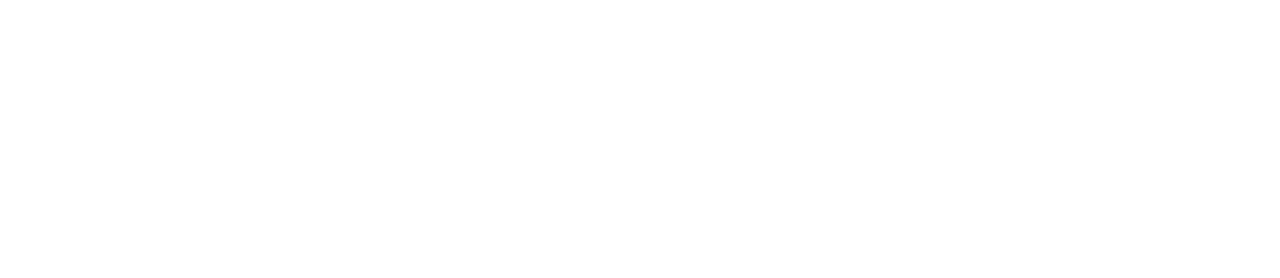
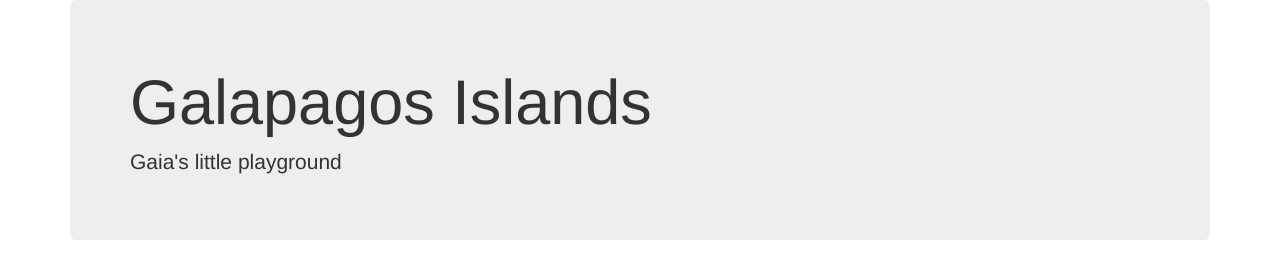
Before and after one commit to TJEverett/vacation-site, a plain HTML site: page index.html in a window 1280 px wide. Drawn offline with Linux system fonts and the light colour scheme.

Commit message:
add the jumbotron to the top of the page

```diff
--- a/index.html
+++ b/index.html
@@ -6,6 +6,12 @@
   </head>
 
   <body>
+    <div class="container">
+      <div class="jumbotron">
+        <h1>Galapagos Islands</h1>
+        <p>Gaia's little playground</p>
+      </div>
 
+    </div>
   </body>
 </html>
```
